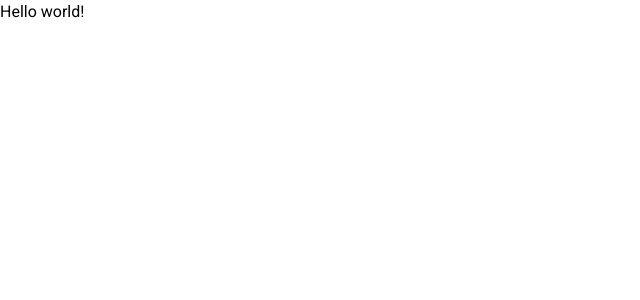
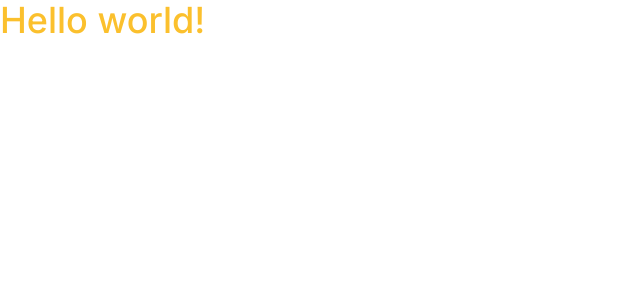
Before and after one commit to teksaglobalindonesia/next-wihope-2026, a Next.js app: page / in a window 1280 px wide. Shown: the top 300 px of the page, without its empty margins (0-640 px from the left). Built offline with nearby package versions, Linux system fonts and the light colour scheme.

Commit message:
Mengkonfigurasi font dan warna

```diff
--- a/app/globals.css
+++ b/app/globals.css
@@ -24,6 +24,29 @@
     --input: 34 30% 18%;
     --ring: 34 100% 63.7%;
     --radius: 0.5rem;
+    --neutral-black: #263238;
+    --neutral-d_grey: #4D4D4D;
+    --neutral-grey: #717171;
+    --neutral-l_grey: #89939E;
+    --neutral-grey-blue: #ABBED1;
+    --neutral-silver: #F5F7FA;
+    --neutral-white: #FFFFFF;
+    --brand-primary: #4CAF4F;
+    --brand-secondary: #263238;
+    --brand-info: #2194F3;
+    --shade-shade_1: #43A046;
+    --shade-shade_2: #388E3B;
+    --shade-shade_3: #237D31;
+    --shade-shade_4: #1B5E1F;
+    --shade-shade_5: #103E13;
+    --tint-tint_1: #66BB69;
+    --tint-tint_2: #81C784;
+    --tint-tint_3: #A5D6A7;
+    --tint-tint_4: #C8E6C9;
+    --tint-tint_5: #E8F5E9;
+    --action-warning: #FBC02D;
+    --action-error: #E53835;
+    --action-success: #2E7D31;
   }
   .dark {
     --background: 34 50% 5%;
--- a/app/layout.tsx
+++ b/app/layout.tsx
@@ -1,7 +1,5 @@
 import { Toaster } from '@/components/ui/sonner';
-import {
-  Roboto,
-} from 'next/font/google';
+import { Roboto, Inter } from 'next/font/google';
 import NextTopLoader from 'nextjs-toploader';
 import './globals.css';
 import "animate.css/animate.compat.css";
@@ -13,6 +11,11 @@ const robotoFont = Roboto({
   variable: '--font-roboto'
 });
 
+const interFont = Inter({
+  subsets: ['latin'],
+  weight: ['300', '500', '700'],
+  variable: '--font-inter'
+});
 export default async function RootLayout({
   children
 }: {
@@ -22,7 +25,7 @@ export default async function RootLayout({
     <ReactQueryClientProvider>
       <html
         lang="en"
-        className={`${robotoFont.variable}`}
+        className={`${robotoFont.variable} ${interFont.variable}`}
         suppressHydrationWarning={true}
       >
         <body>
--- a/app/page.tsx
+++ b/app/page.tsx
@@ -1,3 +1,3 @@
 export default function Page() {
-  return <p>Hello world!</p>;
+  return <p className="text-action-warning text-4xl font-inter">Hello world!</p>;
 }
--- a/tailwind.config.js
+++ b/tailwind.config.js
@@ -28,6 +28,29 @@ module.exports = {
           DEFAULT: 'hsl(var(--primary))',
           foreground: 'hsl(var(--primary-foreground))'
         },
+        'neutral-black': 'var(--neutral-black)',
+        'neutral-d_grey': 'var(--neutral-d_grey)',
+        'neutral-grey': 'var(--neutral-grey)',
+        'neutral-l_grey': 'var(--neutral-l_grey)',
+        'neutral-grey-blue': 'var(--neutral-grey-blue)',
+        'neutral-silver': 'var(--neutral-silver)',
+        'neutral-white': 'var(--neutral-white)',
+        'brand-primary': 'var(--brand-primary)',
+        'brand-secondary': 'var(--brand-secondary)',
+        'brand-info': 'var(--brand-info)',
+        'shade-shade_1': 'var(--shade-shade_1)',
+        'shade-shade_2': 'var(--shade-shade_2)',
+        'shade-shade_3': 'var(--shade-shade_3)',
+        'shade-shade_4': 'var(--shade-shade_4)',
+        'shade-shade_5': 'var(--shade-shade_5)',
+        'tint-tint_1': 'var(--tint-tint_1)',
+        'tint-tint_2': 'var(--tint-tint_2)',
+        'tint-tint_3': 'var(--tint-tint_3)',
+        'tint-tint_4': 'var(--tint-tint_4)',
+        'tint-tint_5': 'var(--tint-tint_5)',
+        'action-warning': 'var(--action-warning)',
+        'action-error': 'var(--action-warning)',
+        'action-success': 'var(--action-success)',
         secondary: {
           DEFAULT: 'hsl(var(--secondary))',
           foreground: 'hsl(var(--secondary-foreground))'
@@ -73,6 +96,7 @@ module.exports = {
       },
       fontFamily: {
         roboto: 'var(--font-roboto), sans-serif',
+        inter: 'var(--font-inter), sans-serif'
       },
       keyframes: {
         'accordion-down': {
```
